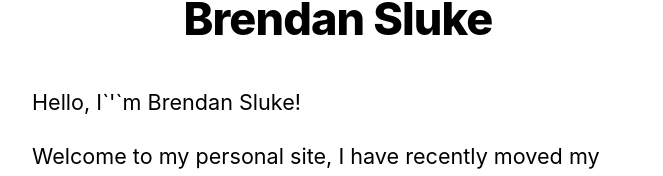
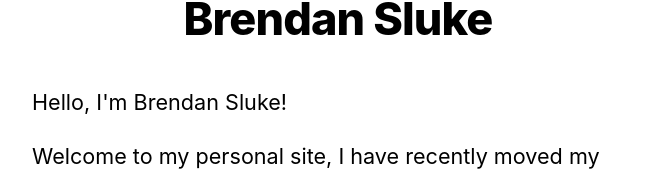
Before and after one commit to BrendanSluke/BrendanSluke, a Next.js app in the folder brendansluke/: page / in a window 1280 px wide. Shown: the part 224-400 px from the top of the page, without its empty margins (302-965 px from the left). Built offline with nearby package versions, Linux system fonts and the light colour scheme.

Commit message:
Fix typo on home page

```diff
--- a/brendansluke/pages/index.tsx
+++ b/brendansluke/pages/index.tsx
@@ -28,7 +28,7 @@ const HomePage = ({ blogs, children }: HomeProps) => {
         <title>{siteTitle}</title>
       </Head>
       <section className={utilStyles.headingMd}>
-        <p>Hello, I`'`m Brendan Sluke!</p>
+        <p>Hello, I'm Brendan Sluke!</p>
         <p>
           Welcome to my personal site, I have recently moved my{" "}
           <a href="https://webdev.box33.net/blog">Web Development blog</a> off
```
